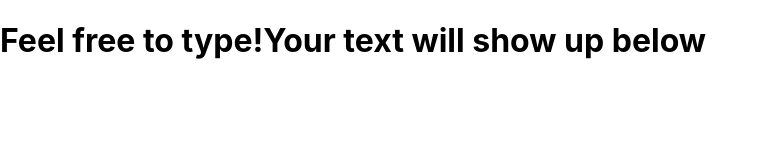
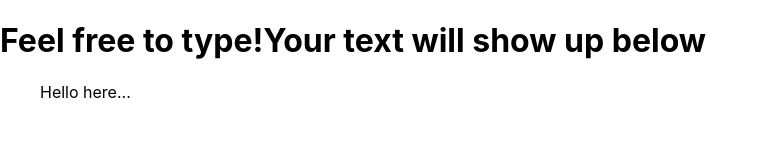
Before and after one commit to yuanyu90221/hook-playground, a React (Create React App) app: page / in a window 1280 px wide. Shown: the top 160 px of the page, without its empty margins (0-766 px from the left). Built offline with nearby package versions, Linux system fonts and the light colour scheme.

Commit message:
move hook logic to another function that could be reuse

```diff
--- a/src/App.js
+++ b/src/App.js
@@ -1,7 +1,19 @@
 import React, { useState , useEffect } from 'react';
 
 function App() {
-  const [userText, setUserText] = useState('');
+  const userText = useKeyPress('Hello here...');
+  return (
+    <div>
+      <h1>Feel free to type!Your text will show up below </h1>
+      <blockquote>
+        {userText}
+      </blockquote>
+    </div>
+  )
+}
+
+function useKeyPress(staringValue) {
+  const [userText, setUserText] = useState(staringValue);
   const handleUserKeyPress = (event)=>{
     const { key, keyCode } = event;
     // lowercase alphabet
@@ -16,14 +28,8 @@ function App() {
       window.removeEventListener('keydown', handleUserKeyPress);
     }
   });
-  return (
-    <div>
-      <h1>Feel free to type!Your text will show up below </h1>
-      <blockquote>
-        {userText}
-      </blockquote>
-    </div>
-  )
+
+  return userText;
 }
 
 export default App;
```
